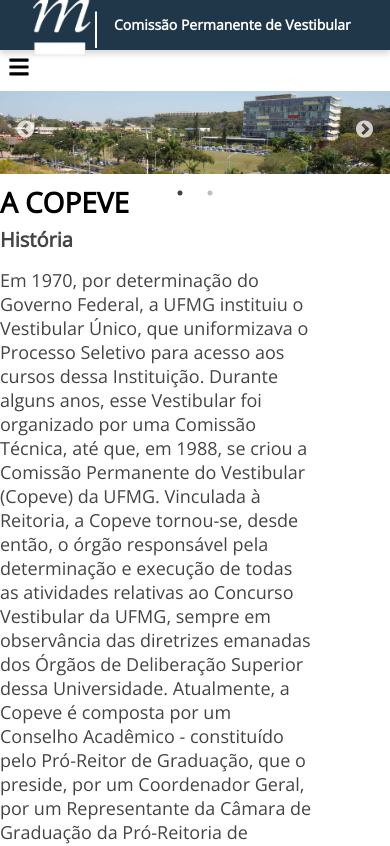
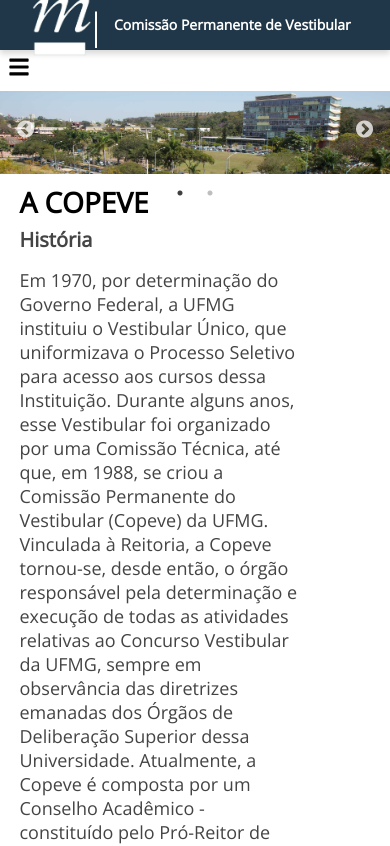
Before and after one commit to Copeve/portal-copeve, a Next.js app in the folder frontend/: page /SobreACopeve in a window 390 px wide. Shown: the top 846 px of the page. Built offline with nearby package versions, Linux system fonts and the light colour scheme.

Commit message:
deixando página mais responsiva

```diff
--- a/frontend/components/CardConcurso/card.module.css
+++ b/frontend/components/CardConcurso/card.module.css
@@ -16,9 +16,10 @@
     color: white;
     font-size: 100px;
 }
-@media screen and (max-width: 1000px){
+@media screen and (max-width: 1250px){
     .card{
-        width: 47%;
+        width: 46%;
+        padding: 1em 0;
     }
 }
 
--- a/frontend/components/Menu/menu.module.css
+++ b/frontend/components/Menu/menu.module.css
@@ -1,6 +1,7 @@
 .menu{
-    width: 87%;
+    width: 86%;
     grid-area: secao-menu;
+    margin-right: 1em;
 }.menuLista{
     display: flex;
     width: 100%;
--- a/frontend/pages/styles.module.css
+++ b/frontend/pages/styles.module.css
@@ -2,7 +2,7 @@
     width: 60%;
     margin: auto;
     display: grid;
-    grid-template-columns: 0.5fr 1fr 1fr ;
+    grid-template-columns: 0.7fr 1fr 1fr ;
     grid-template-areas: "secao-menu secao-main secao-main";
 }
 .tituloConteudo{
@@ -28,11 +28,10 @@
     justify-content: space-around;
 }
 
-@media screen and (max-width: 900px){
+@media screen and (max-width: 1200px){
     .pagina{
-        display: flex;
-        flex-direction: column;
-        width: 100%;
+
+        width: 90%;
     }
     .paginaConteudo{
         width: 90%;
@@ -40,6 +39,12 @@
     }
 
  }
+ @media screen and (max-width: 900px){
+    .pagina{
+        display: flex;
+        flex-direction: column;
+    }
+ }
 
  @media screen and (max-width: 600px){
 
```
